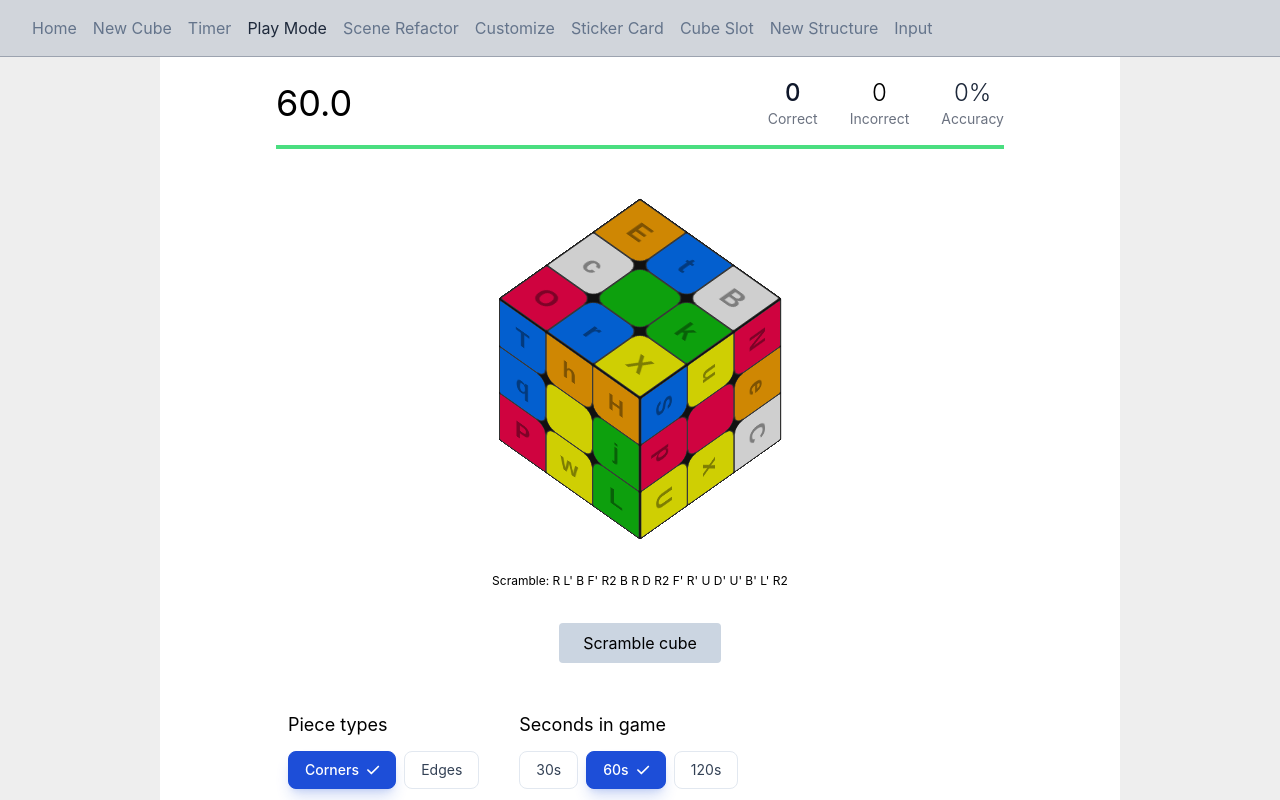
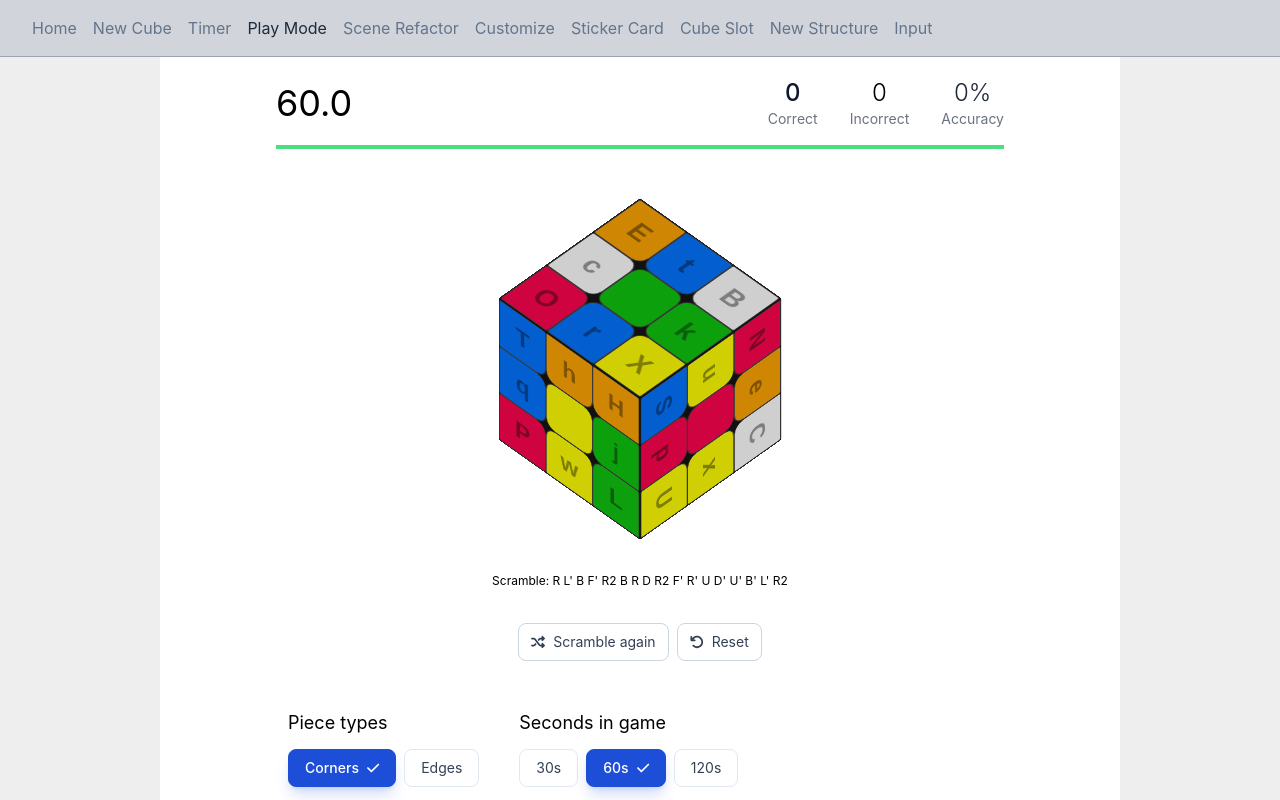
Before and after one commit to McHeisenburglar/rubiks-cube-3d-vite, a React (Vite) app: page /rubiks-cube-3d-vite/play-mode in a window 1280 px wide. Both pictures are taken after a click on the button "Scramble cube". Shown: the top 800 px of the page. Built offline with nearby package versions, Linux system fonts and the light colour scheme.

Commit message:
Add scramble and reset buttons.

```diff
--- a/src/assets/index.scss
+++ b/src/assets/index.scss
@@ -1,4 +1,4 @@
-@import url('https://fonts.googleapis.com/css2?family=Syne:wght@400;500;600;700;800&display=swap');
+@import url("https://fonts.googleapis.com/css2?family=Syne:wght@400;500;600;700;800&display=swap");
 
 @tailwind base;
 @tailwind components;
@@ -14,6 +14,9 @@
     .btn-primary.destructive {
         @apply bg-red-500 text-white font-medium hover:bg-red-600;
     }
+    .squeeze-click {
+        @apply active:scale-90 duration-500 ease-[cubic-bezier(.17,.67,.28,1.21)];
+    }
 }
 
 @layer utilties {
--- a/src/components/play-mode/Main.tsx
+++ b/src/components/play-mode/Main.tsx
@@ -1,6 +1,11 @@
 import React, { useEffect, useMemo, useState } from "react";
 import useCountdown from "../timer/useCountdown";
 import Scoreboard from "../timer/Scoreboard";
+import {
+    faShuffle,
+    faArrowRotateLeft,
+} from "@fortawesome/free-solid-svg-icons";
+import { FontAwesomeIcon } from "@fortawesome/react-fontawesome";
 
 import { CubeComponent } from "../scene-refactor/Main";
 import { CubeWithPos } from "../../ts/CubeClass3";
@@ -147,6 +152,11 @@ const PlayModeComponent2: React.FC = () => {
         setScramble(scramble);
     };
 
+    const handleResetScramble = () => {
+        cube.reset();
+        setScramble(null);
+    };
+
     const pulseAnimation = (domElement: Element) => {
         domElement.classList.add("error");
         setTimeout(() => {
@@ -222,17 +232,33 @@ const PlayModeComponent2: React.FC = () => {
                     )}
                     <div className="text-center">
                         <button
-                            className="btn-primary relative mb-4"
+                            className="text-sm relative mb-4 text-slate-700 rounded-lg border border-slate-300 px-3 py-2 squeeze-click mr-2"
                             onClick={handleScramble}
                         >
-                            Scramble cube
+                            <FontAwesomeIcon
+                                icon={faShuffle}
+                                className="mr-2"
+                            />
+                            {scramble ? "Scramble again" : "Scramble cube"}
                         </button>
+                        {scramble && (
+                            <button
+                                className="text-sm relative mb-4 text-slate-700 rounded-lg border border-slate-300 px-3 py-2 squeeze-click"
+                                onClick={handleResetScramble}
+                            >
+                                <FontAwesomeIcon
+                                    icon={faArrowRotateLeft}
+                                    className="mr-2"
+                                />
+                                Reset
+                            </button>
+                        )}
                     </div>
                 </>
             )}
             {!game.inProgress && (
                 <>
-                    <div className="p-4 flex flex-row ">
+                    <div className="p-4 flex flex-row">
                         <div className="p-4 flex flex-col justify-between items-start gap-3">
                             <h3 className="text-lg">Piece types</h3>
                             <div className="flex justify-center items-center">
```
Lines whose indentation alone changed are shown as unchanged.
